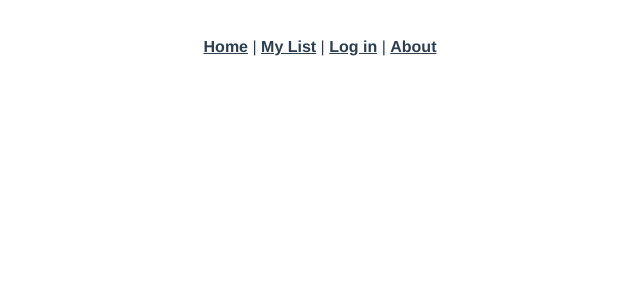
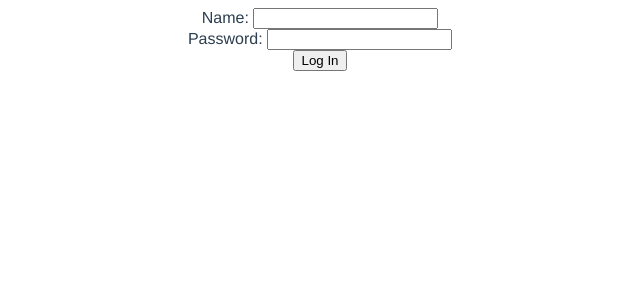
Before and after one commit to dave-ryan/secret-santa-public-fontend, a Vue app: page /login in a window 1280 px wide. Shown: the top 300 px of the page, without its empty margins (320-960 px from the left). Built offline with nearby package versions, Linux system fonts and the light colour scheme.

Commit message:
fixed up logging in, removed about page

```diff
--- a/src/App.vue
+++ b/src/App.vue
@@ -1,9 +1,8 @@
 <template>
-  <div id="nav">
+  <div id="nav" v-if="current_user">
     <router-link to="/">Home</router-link> |
     <router-link to="/my-list">My List</router-link> |
-    <router-link to="" @click="logIn()">Log in</router-link> |
-    <router-link to="/about">About</router-link>
+    <router-link to="/login" @click="logOut">Log Out</router-link>
   </div>
   <router-view />
 </template>
@@ -32,7 +31,13 @@
 </style>
 
 <script>
+import axios from "axios";
 export default {
+  data() {
+    return {
+      current_user: null,
+    };
+  },
   mounted: function () {
     this.checkIfLoggedIn();
   },
@@ -40,9 +45,12 @@ export default {
     checkIfLoggedIn: function () {
       console.log("jwt:", localStorage.getItem("jwt"));
       if (localStorage.getItem("jwt")) {
-        return true;
+        axios.get("/users/1", "jwt").then((response) => {
+          console.log(response.data);
+          this.current_user = response.data;
+        });
       } else {
-        return false;
+        this.$router.push("/login");
       }
     },
   },
--- a/src/router/index.js
+++ b/src/router/index.js
@@ -1,6 +1,7 @@
 import { createRouter, createWebHistory } from "vue-router";
 import Home from "../views/Home.vue";
 import MyList from "../views/MyList.vue";
+import Login from "../views/Login.vue";
 
 const routes = [
   {
@@ -14,13 +15,9 @@ const routes = [
     component: MyList,
   },
   {
-    path: "/about",
-    name: "About",
-    // route level code-splitting
-    // this generates a separate chunk (about.[hash].js) for this route
-    // which is lazy-loaded when the route is visited.
-    component: () =>
-      import(/* webpackChunkName: "about" */ "../views/About.vue"),
+    path: "/login",
+    name: "Login",
+    component: Login,
   },
 ];
 
--- a/src/views/About.vue
+++ /dev/null
@@ -1,5 +0,0 @@
-<template>
-  <div class="about">
-    <h1>This is an about page</h1>
-  </div>
-</template>
--- a/src/views/Home.vue
+++ b/src/views/Home.vue
@@ -1,18 +1,9 @@
 <template>
   <div class="home">
-    <div>Name: <input type="text" v-model="inputParams.name" /></div>
-    <div>Password: <input type="text" v-model="inputParams.password" /></div>
-    <div>
-      <button @click="logIn()">Log In</button>
-    </div>
     <button @click="getUsers()">CLICK</button>
     <div v-for="user in users" :key="user.id">
       {{ user }}
     </div>
-
-    <p>
-      {{ inputParams }}
-    </p>
   </div>
 </template>
 
@@ -22,21 +13,12 @@ export default {
   data: function () {
     return {
       users: {},
-      inputParams: {},
     };
   },
   created: function () {
     this.getUsers();
   },
   methods: {
-    logIn: function () {
-      axios.post("/sessions", this.inputParams).then((response) => {
-        axios.defaults.headers.common["Authorization"] =
-          "Bearer " + response.data.jwt;
-        localStorage.setItem("jwt", response.data.jwt);
-        console.log("Logged in!");
-      });
-    },
     getUsers: function () {
       axios
         .get("http://localhost:3000/users")
--- /dev/null
+++ b/src/views/Login.vue
@@ -0,0 +1,31 @@
+<template>
+  <div>
+    <div>Name: <input type="text" v-model="inputParams.name" /></div>
+    <div>Password: <input type="text" v-model="inputParams.password" /></div>
+    <div>
+      <button @click="logIn()">Log In</button>
+    </div>
+  </div>
+</template>
+
+<script>
+import axios from "axios";
+export default {
+  data() {
+    return {
+      inputParams: {},
+    };
+  },
+  methods: {
+    logIn: function () {
+      axios.post("/sessions", this.inputParams).then((response) => {
+        axios.defaults.headers.common["Authorization"] =
+          "Bearer " + response.data.jwt;
+        localStorage.setItem("jwt", response.data.jwt);
+        console.log("Logged in!");
+        this.$router.push("/");
+      });
+    },
+  },
+};
+</script>
```
